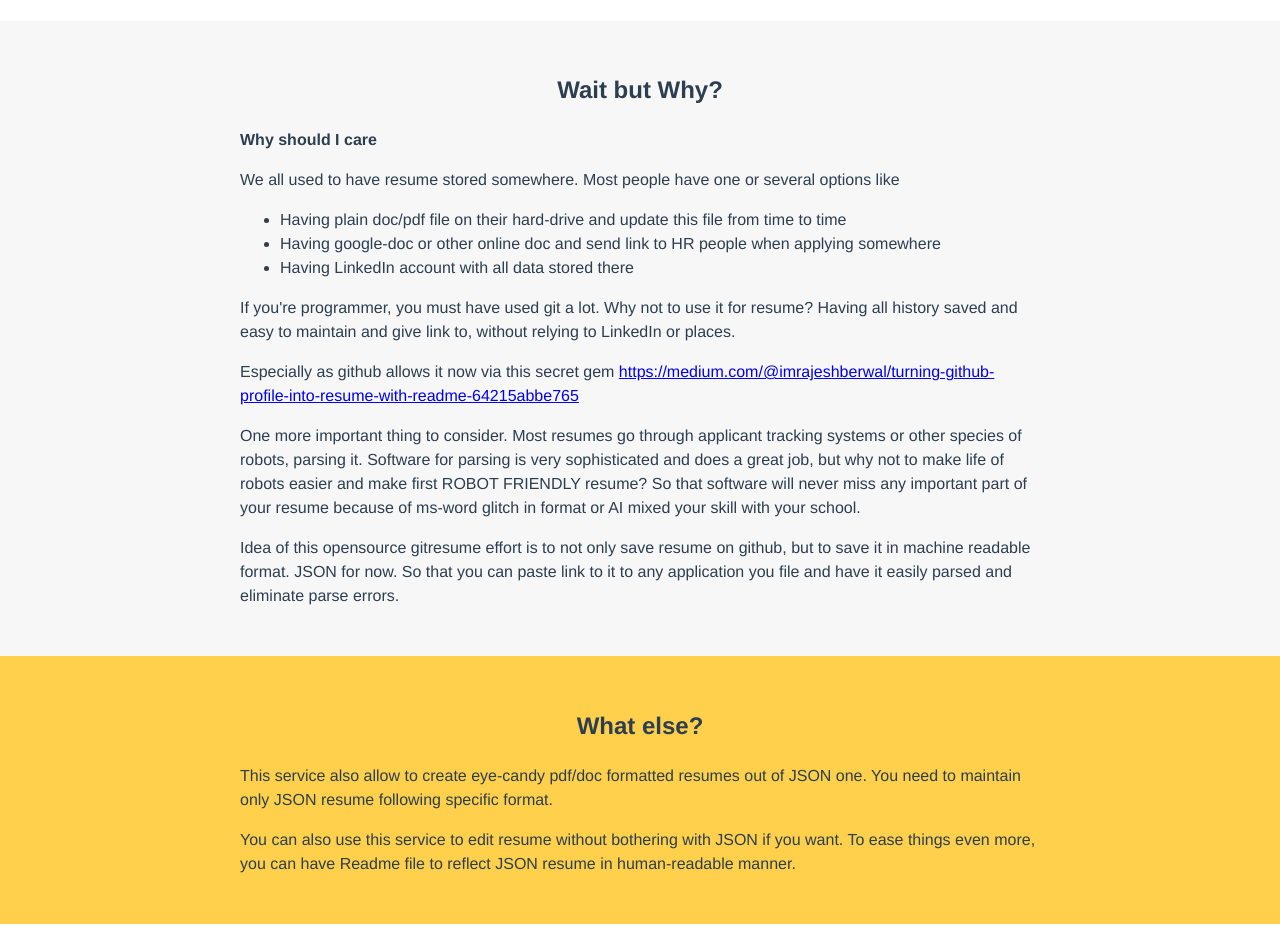
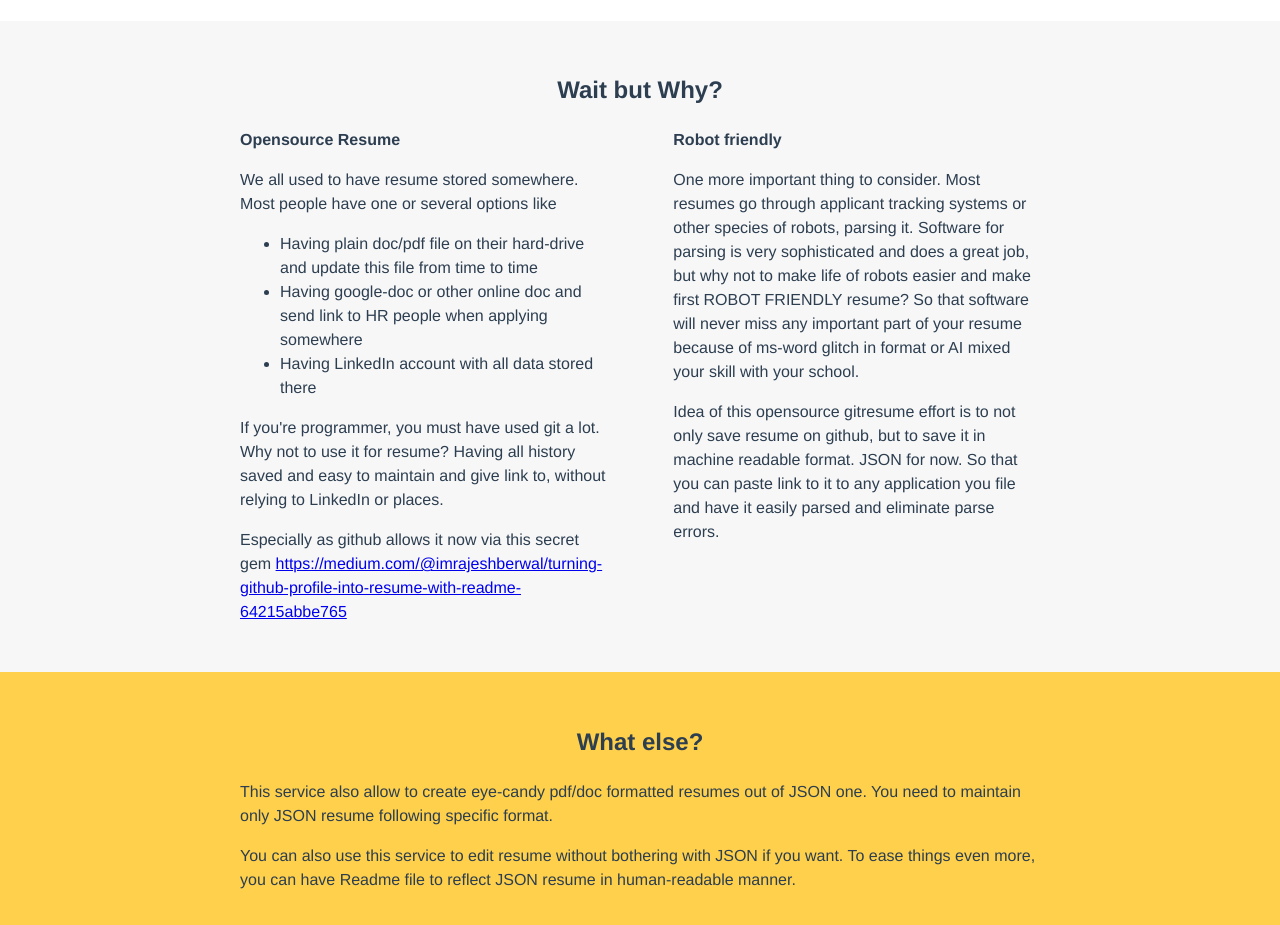
Before and after one commit to demosglok/gitresumeimp, a Vue app in the folder front/: page /home in a window 1280 px wide. Shown: the part 1340-2265 px from the top of the page. Built offline with nearby package versions, Linux system fonts and the light colour scheme; no server answers.

Commit message:
split chunk of text into columns

```diff
--- a/front/src/views/Home.vue
+++ b/front/src/views/Home.vue
@@ -49,7 +49,9 @@
       <div class="details_section why_to_buy">
         <div class="why_to_buy content">
           <h2>Wait but Why?</h2>
-          <b>Why should I care</b>
+          <el-row>
+          <el-col :span="11">
+          <b>Opensource Resume</b>
           <p>
             We all used to have resume stored somewhere. Most people have one or several options like
             <ul>
@@ -67,6 +69,9 @@
             <a href="https://medium.com/@imrajeshberwal/turning-github-profile-into-resume-with-readme-64215abbe765">https://medium.com/@imrajeshberwal/turning-github-profile-into-resume-with-readme-64215abbe765
             </a>
           </p>
+          </el-col>
+          <el-col :span="11" :offset="2">
+          <b>Robot friendly</b>
           <p>
             One more important thing to consider. Most resumes go through applicant tracking systems or other species of robots, parsing it.
             Software for parsing is very sophisticated and does a great job, but why not to make life of robots easier and make first ROBOT FRIENDLY resume?
@@ -77,6 +82,8 @@
             machine readable format. JSON for now. So that you can paste link to it to any application you file
             and have it easily parsed and eliminate parse errors.
           </p>
+          </el-col>
+          </el-row>
         </div>
       </div>
 
```
